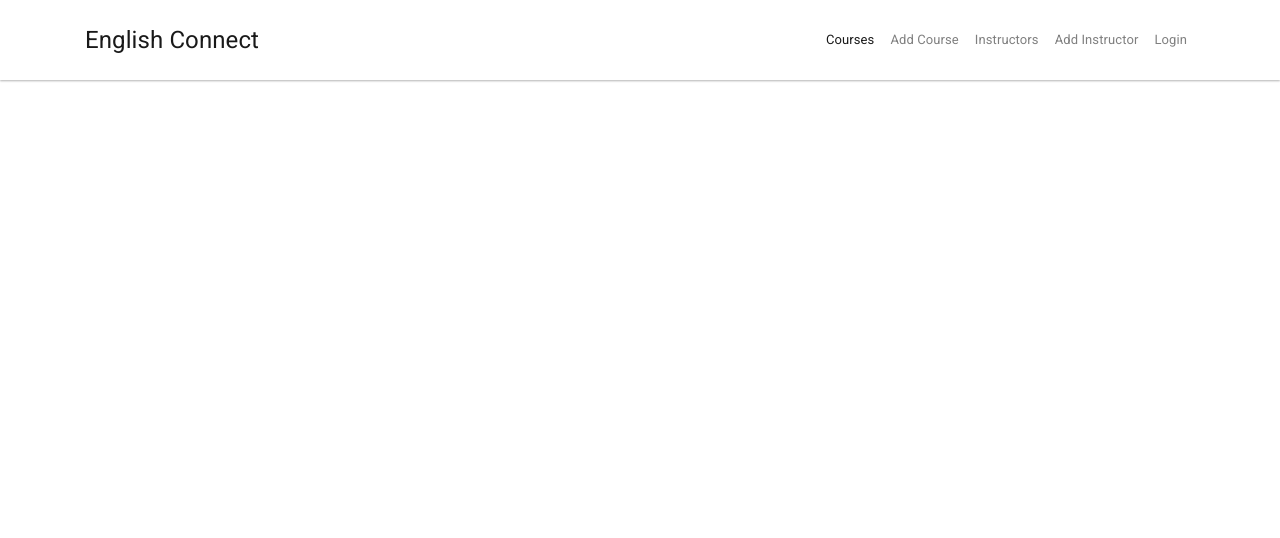
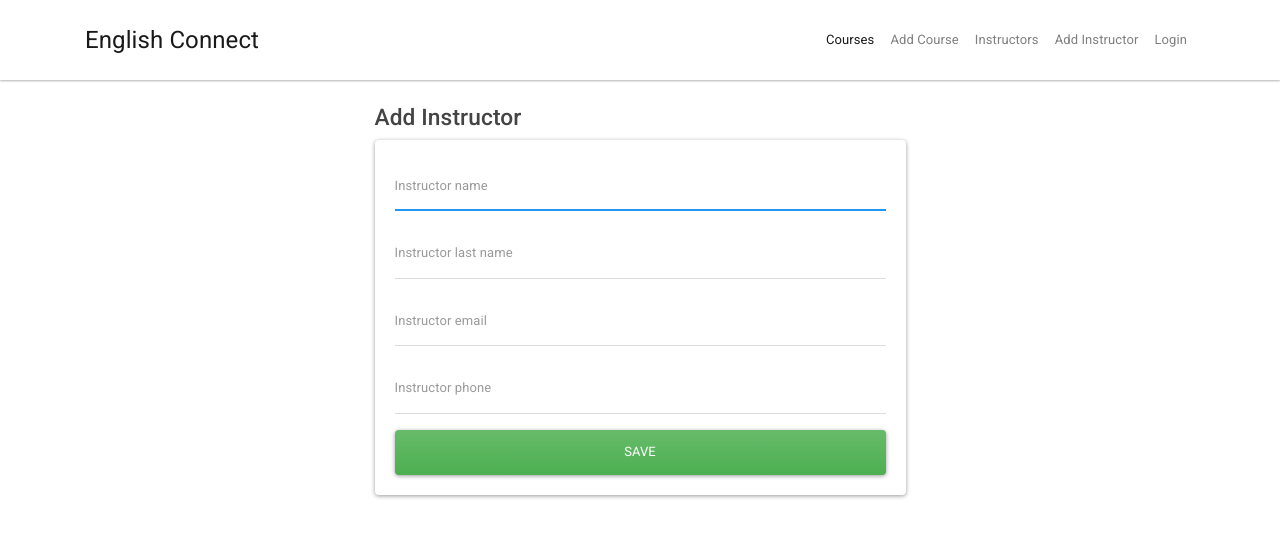
Before and after one commit to Arredondo-Jesus/english_connect, an Angular app in the folder client/: page /instructors/add in a window 1280 px wide. Before the commit this address led to /. Shown: the top 538 px of the page. Built offline with nearby package versions, Linux system fonts and the light colour scheme.

Commit message:
Add delete function for courses and instructors

```diff
--- a/client/src/app/app-routing.module.ts
+++ b/client/src/app/app-routing.module.ts
@@ -6,6 +6,7 @@ import { InstructorListComponent } from './components/instructor-list/instructor
 import { StudentListComponent } from './components/student-list/student-list.component';
 import { CourseFormComponent } from './components/course-form/course-form.component';
 import { LoginFormComponent } from './components/login-form/login-form.component';
+import { InstructorFormComponent } from './components/instructor-form/instructor-form.component';
 
 const routes: Routes = [
   {
@@ -20,6 +21,10 @@ const routes: Routes = [
   {
     path: 'instructors',
     component: InstructorListComponent
+  },
+  {
+    path: 'instructors/add',
+    component: InstructorFormComponent
   },
   {
     path: 'students',
--- a/client/src/app/components/course-list/course-list.component.html
+++ b/client/src/app/components/course-list/course-list.component.html
@@ -1,4 +1,4 @@
-<h3>Cursos</h3>
+<h3>Courses</h3>
 <div class="row bg-primary p-1">
   <div class="col text-white text-center">Course</div>
   <div class="col text-white text-center">Day</div>
@@ -6,12 +6,14 @@
   <div class="col text-white text-center">Building</div>
   <div class="col text-white text-center">Details</div>
   <div class="col text-white text-center">Edit</div>
+  <div class="col text-white text-center">Delete</div>
 </div>
 <div class="row p-1 border border-secondary" *ngFor="let course of courses">
   <div class="col text-center">{{course.name}} {{course.level}} {{course.year}}</div>
   <div class="col text-center">{{course.day}}</div>
   <div class="col text-center">{{course.time}}</div>
   <div class="col text-center">{{course.building}}</div>
-  <div class="col text-center"><a routerLink="#">Details</a></div>
-  <div class="col text-center"><a routerLink="/course/add">Edit</a></div>
+  <div class="col text-center"><a href="">Details</a></div>
+  <div class="col text-center"><a href="">Edit</a></div>
+  <div class="col text-center"><button class="btn btn-link p-0" (click)="deleteCourse(course.id)">Delete</button></div>
 </div>
--- a/client/src/app/components/course-list/course-list.component.ts
+++ b/client/src/app/components/course-list/course-list.component.ts
@@ -25,4 +25,14 @@ export class CourseListComponent implements OnInit {
     );
   }
 
+  deleteCourse(id: string) {
+    this.coursesService.deleteCourse(id).subscribe(
+      res => {
+        console.log(res);
+        this.getCourses();
+      },
+      err => console.log(err)
+    );
+  }
+
 }
--- a/client/src/app/components/instructor-form/instructor-form.component.html
+++ b/client/src/app/components/instructor-form/instructor-form.component.html
@@ -1 +1,24 @@
-<p>instructor-form works!</p>
+<div class="col-md-6 offset-3">
+  <h3>Add Instructor</h3>
+  <div class="card">
+    <div class="card-body">
+      <form>
+        <div class="form-group">
+          <input type="text" name="instructor" placeholder="Instructor name" [(ngModel)]="instructor.name" class="form-control" autofocus>
+        </div>
+        <div class="form-group">
+            <input type="text" name="lastName" placeholder="Instructor last name" [(ngModel)]="instructor.last_name" class="form-control">
+        </div>
+        <div class="form-group">
+            <input type="text" name="email" placeholder="Instructor email" [(ngModel)]="instructor.email" class="form-control">
+        </div>
+        <div class="form-group">
+            <input type="text" name="phone" placeholder="Instructor phone" [(ngModel)]="instructor.phone" class="form-control">
+        </div>
+        <button class="btn btn-success btn-block" (click)="saveNewInstructor()">
+          SAVE
+        </button>
+      </form>
+    </div>
+  </div>
+</div>
--- a/client/src/app/components/instructor-form/instructor-form.component.ts
+++ b/client/src/app/components/instructor-form/instructor-form.component.ts
@@ -1,4 +1,7 @@
-import { Component, OnInit } from '@angular/core';
+import { Component, OnInit, HostBinding } from '@angular/core';
+import { InstructorsService } from '../../services/instructors.service';
+import { Instructor } from 'src/app/models/Instructor';
+import { Router } from '@angular/router';
 
 @Component({
   selector: 'app-instructor-form',
@@ -7,9 +10,37 @@ import { Component, OnInit } from '@angular/core';
 })
 export class InstructorFormComponent implements OnInit {
 
-  constructor() { }
+  constructor(private instructorService: InstructorsService, private router: Router) { }
+
+  @HostBinding ('class') classes = 'row';
+
+  instructor: Instructor = {
+    id: 0,
+    name: '',
+    last_name: '',
+    phone: '',
+    email: '',
+    created_at: new Date(),
+    modified_on: new Date()
+  };
 
   ngOnInit() {
   }
 
+  saveNewInstructor() {
+    delete this.instructor.created_at;
+    delete this.instructor.id;
+
+    this.instructorService.saveInstructor(this.instructor)
+      .subscribe(
+        res => {
+          console.log(this.instructor);
+          this.router.navigate(['/instructors']);
+        },
+         err => console.log(err)
+      );
+
+  }
+
+
 }
--- a/client/src/app/components/instructor-list/instructor-list.component.html
+++ b/client/src/app/components/instructor-list/instructor-list.component.html
@@ -5,10 +5,12 @@
   <div class="col text-white text-center">Email</div>
   <div class="col text-white text-center">Phone</div>
   <div class="col text-white text-center">Edit</div>
+  <div class="col text-white text-center">Delete</div>
 </div>
 <div class="row border border-secondary p-1" *ngFor="let instructor of instructors">
   <div class="col text-center">{{instructor.name}} {{instructor.last_name}}</div>
   <div class="col text-center">{{instructor.email}}</div>
   <div class="col text-center">{{instructor.phone}}</div>
   <div class="col text-center"><a href="#">Edit</a></div>
+  <div class="col text-center"><button class="p-0 btn btn-link" (click)="deleteInstructor(instructor.id)">Delete</button></div>
 </div>
--- a/client/src/app/components/instructor-list/instructor-list.component.ts
+++ b/client/src/app/components/instructor-list/instructor-list.component.ts
@@ -14,6 +14,10 @@ export class InstructorListComponent implements OnInit {
   instructors: any = [];
 
   ngOnInit() {
+    this.getInstructors();
+  }
+
+  getInstructors() {
     this.instructorsService.getInstructors().subscribe(
       res => {
         this.instructors = res;
@@ -22,4 +26,14 @@ export class InstructorListComponent implements OnInit {
     );
   }
 
+  deleteInstructor(id: string) {
+    this.instructorsService.deleteInstructor(id).subscribe(
+      res => {
+        console.log(res);
+        this.getInstructors();
+      },
+      err => console.log(err)
+    );
+  }
+
 }
```
